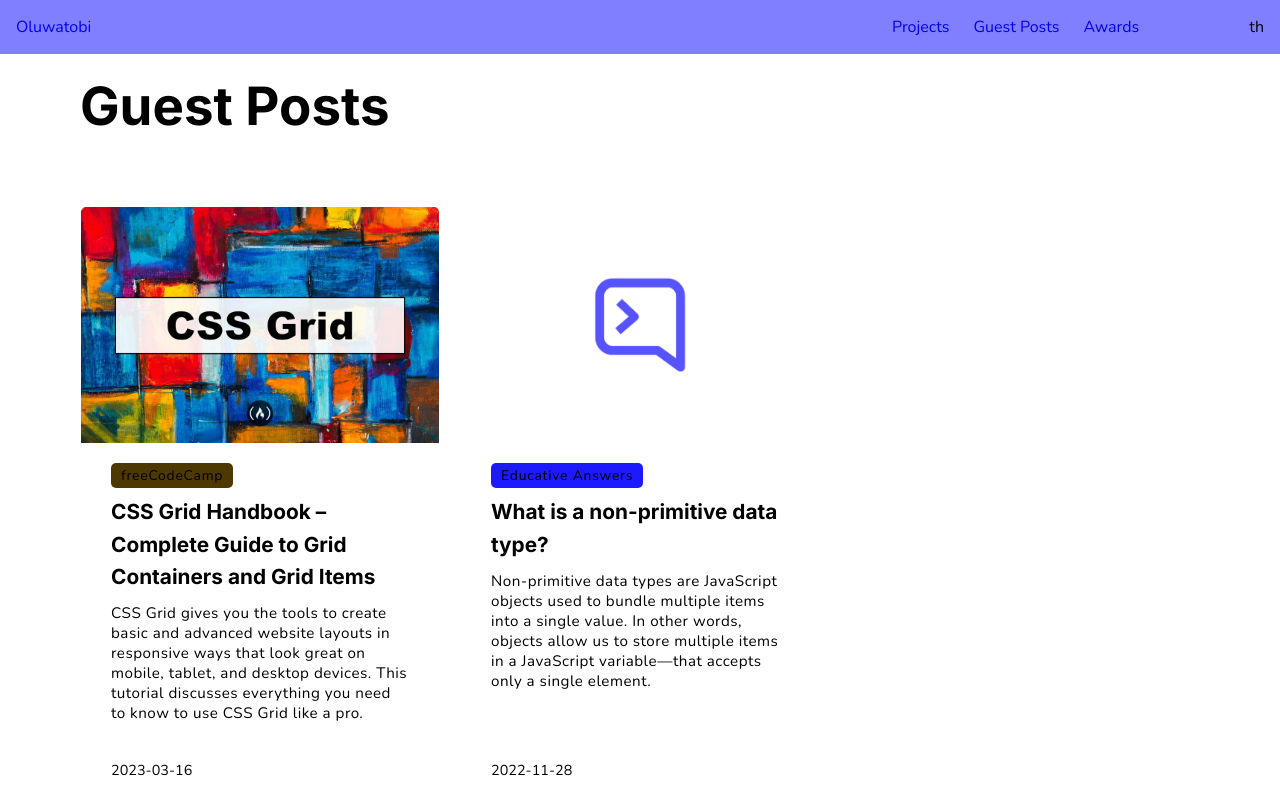
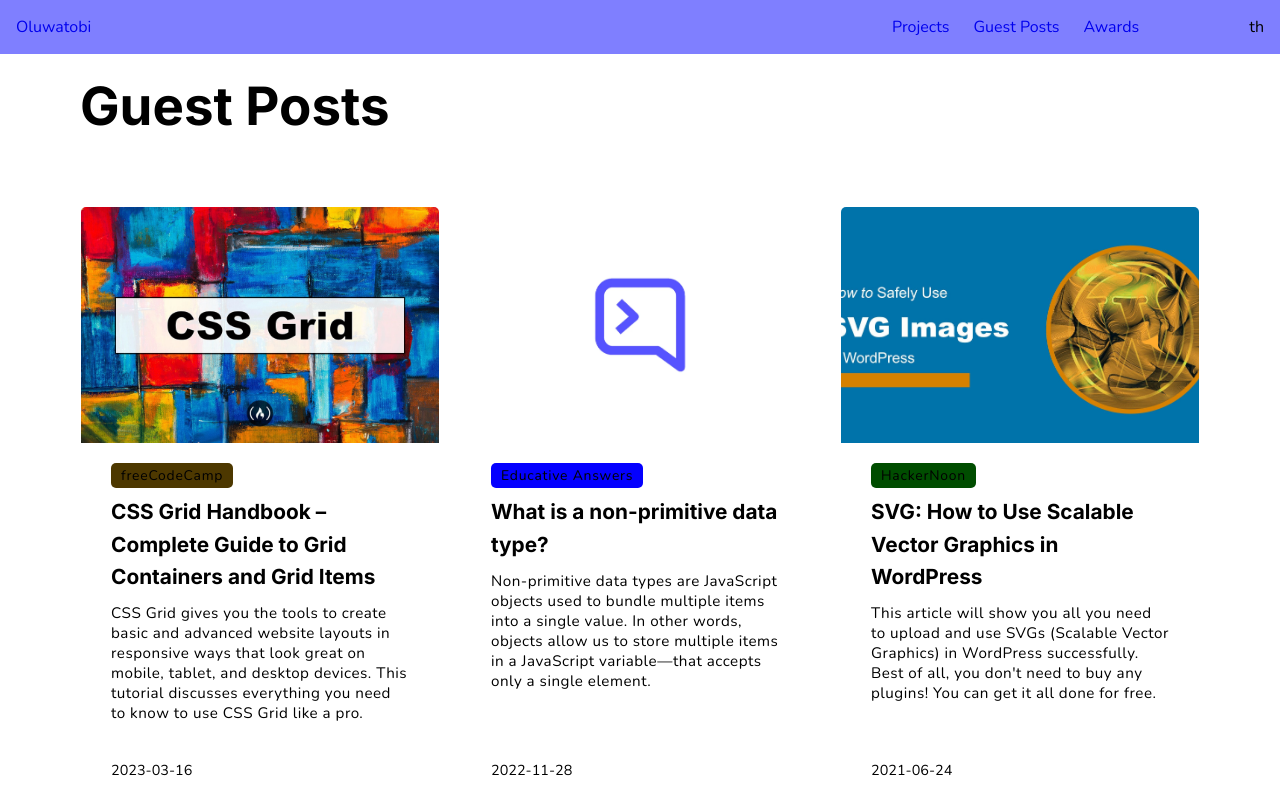
Before and after one commit to oluwatobiss/personal-portfolio, a Next.js app: page /guest-posts in a window 1280 px wide. Built offline with nearby package versions, Linux system fonts and the light colour scheme.

Commit message:
Create 'hackernoonPostsInfoArray.js' file

```diff
--- a/src/components/GuestPostCards.jsx
+++ b/src/components/GuestPostCards.jsx
@@ -4,6 +4,7 @@ import { Inter, Nunito } from "next/font/google";
 import styles from "@/src/styles/GuestPosts.module.css";
 import educativeAnswersPostsInfoArray from "../educativeAnswersPostsInfoArray";
 import freeCodeCampPostsInfoArray from "../freeCodeCampPostsInfoArray";
+import hackernoonPostsInfoArray from "../hackernoonPostsInfoArray";
 
 const inter = Inter({ subsets: ["latin"] });
 const nunito = Nunito({ subsets: ["latin"] });
@@ -11,6 +12,7 @@ const nunito = Nunito({ subsets: ["latin"] });
 const allGuestPostsInDescOrder = [
   ...freeCodeCampPostsInfoArray,
   ...educativeAnswersPostsInfoArray,
+  ...hackernoonPostsInfoArray,
 ].sort((a, b) => Date.parse(b.publishedDate) - Date.parse(a.publishedDate));
 
 const guestPostCards = allGuestPostsInDescOrder.map((i) => {
--- /dev/null
+++ b/src/hackernoonPostsInfoArray.js
@@ -0,0 +1,15 @@
+import svgInWordpress from "@/public/guest-posts/svg-in-wordpress-oluwatobi-sofela.jpeg";
+
+const hackernoonPostsInfoArray = [
+  {
+    imgSrc: svgInWordpress,
+    imgAlt: "SVG in Wordpress",
+    host: "HackerNoon",
+    title: "SVG: How to Use Scalable Vector Graphics in WordPress",
+    about:
+      "This article will show you all you need to upload and use SVGs (Scalable Vector Graphics) in WordPress successfully. Best of all, you don't need to buy any plugins! You can get it all done for free.",
+    publishedDate: "2021-06-24",
+  },
+];
+
+export default hackernoonPostsInfoArray;
--- a/src/styles/GuestPosts.module.css
+++ b/src/styles/GuestPosts.module.css
@@ -43,7 +43,11 @@
 }
 
 .EducativeAnswersTag {
-  background-color: #1d1aff;
+  background-color: #0400ff;
+}
+
+.HackerNoonTag {
+  background-color: #004d00;
 }
 
 .textSection h2 {
```
